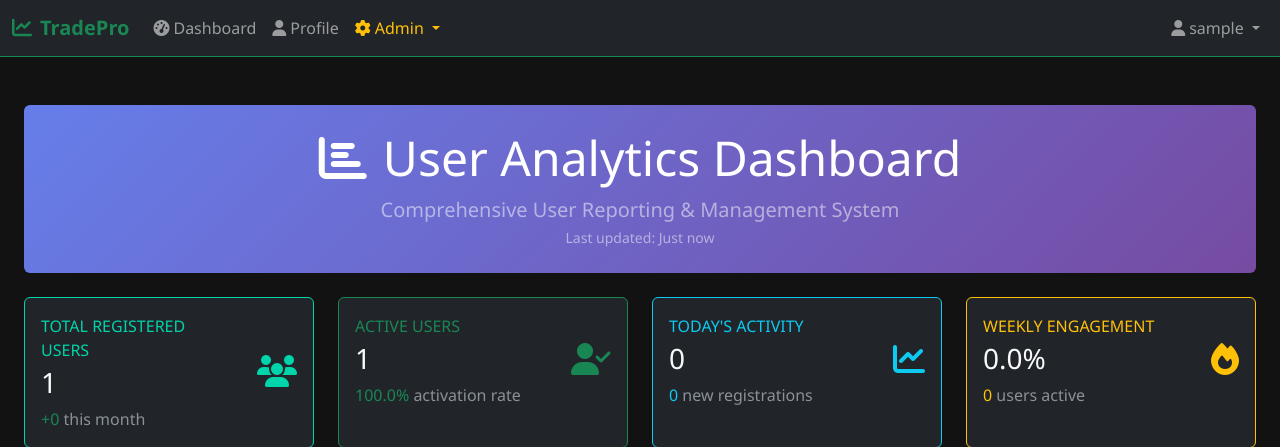
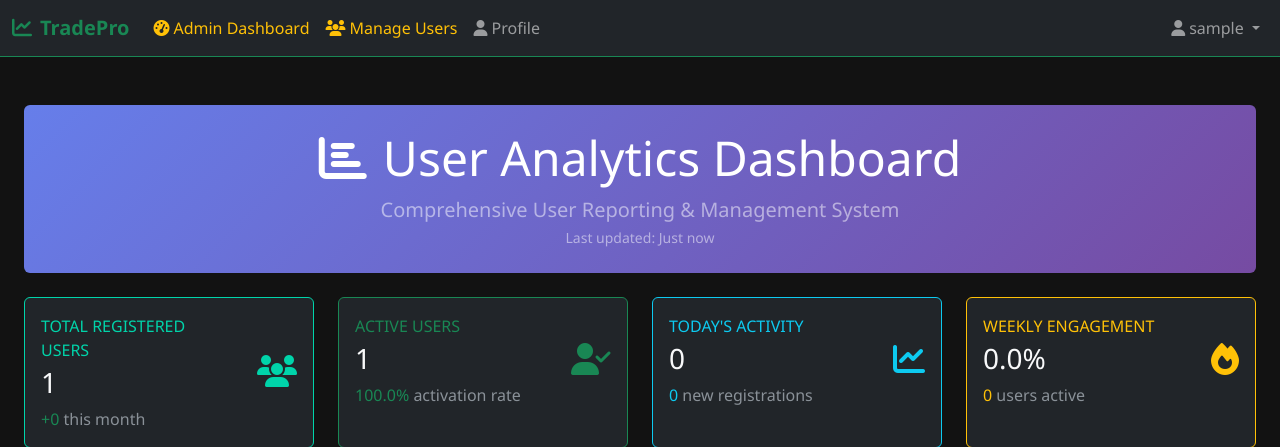
Before and after one commit to amanu477/trade-horizon, a Flask app: page /admin in a window 1280 px wide. Shown: the top 447 px of the page. Run offline with Flask 3, Linux system fonts and the light colour scheme; a user stored in the database is signed in; tables that the repository leaves empty hold one stand-in row (values such as "Sample post"); some libraries are stand-ins or nearby versions.

Commit message:
Improve admin experience by centralizing admin dashboard upon login
Redirects admin users to the dedicated admin dashboard and streamlines navigation.

Replit-Commit-Author: Agent
Replit-Commit-Session-Id: 5eed7744-6818-40cc-8891-cd9ea0f9cfc0
Replit-Commit-Screenshot-Url: https://storage.googleapis.com/screenshot-production-us-central1/fc00bf03-5057-4343-9f19-c7f19a483e52/72fe4a4c-00d0-492c-bc99-d7500a60ae96.jpg

```diff
--- a/routes.py
+++ b/routes.py
@@ -27,7 +27,10 @@ logging.basicConfig(level=logging.DEBUG)
 @app.route('/')
 def index():
     if current_user.is_authenticated:
-        return redirect(url_for('dashboard'))
+        if current_user.is_admin:
+            return redirect(url_for('admin_dashboard'))
+        else:
+            return redirect(url_for('dashboard'))
     return render_template('index.html')
 
 @app.route('/login', methods=['GET', 'POST'])
@@ -54,7 +57,12 @@ def login():
                 db.session.commit()
 
                 next_page = request.args.get('next')
-                return redirect(next_page) if next_page else redirect(url_for('dashboard'))
+                if next_page:
+                    return redirect(next_page)
+                elif user.is_admin:
+                    return redirect(url_for('admin_dashboard'))
+                else:
+                    return redirect(url_for('dashboard'))
             else:
                 flash('Invalid email or password', 'error')
         else:
@@ -986,14 +994,6 @@ def admin_dashboard():
                          admin_list=admin_list,
                          daily_registrations=daily_registrations)
 
-@app.route('/admin/test')
-@login_required
-def admin_test():
-    """Simple admin test route"""
-    if not current_user.is_admin:
-        return f"User: {current_user.username}, Admin: {current_user.is_admin}, Authenticated: {current_user.is_authenticated}"
-    return f"Admin access working! User: {current_user.username}"
-
 @app.route('/admin/users')
 @login_required
 @admin_required
--- a/templates/base.html
+++ b/templates/base.html
@@ -29,31 +29,29 @@
             <div class="collapse navbar-collapse" id="navbarNav">
                 {% if current_user.is_authenticated %}
                 <ul class="navbar-nav me-auto">
+                    {% if current_user.is_admin %}
+                    <li class="nav-item">
+                        <a class="nav-link text-warning" href="{{ url_for('admin_dashboard') }}">
+                            <i class="fas fa-tachometer-alt me-1"></i>Admin Dashboard
+                        </a>
+                    </li>
+                    <li class="nav-item">
+                        <a class="nav-link text-warning" href="{{ url_for('admin_users') }}">
+                            <i class="fas fa-users me-1"></i>Manage Users
+                        </a>
+                    </li>
+                    {% else %}
                     <li class="nav-item">
                         <a class="nav-link" href="{{ url_for('dashboard') }}">
                             <i class="fas fa-tachometer-alt me-1"></i>Dashboard
                         </a>
                     </li>
+                    {% endif %}
                     <li class="nav-item">
                         <a class="nav-link" href="{{ url_for('profile') }}">
                             <i class="fas fa-user me-1"></i>Profile
                         </a>
                     </li>
-                    {% if current_user.is_admin %}
-                    <li class="nav-item dropdown">
-                        <a class="nav-link dropdown-toggle text-warning" href="#" role="button" data-bs-toggle="dropdown">
-                            <i class="fas fa-cog me-1"></i>Admin
-                        </a>
-                        <ul class="dropdown-menu">
-                            <li><a class="dropdown-item" href="{{ url_for('admin_dashboard') }}">
-                                <i class="fas fa-tachometer-alt me-1"></i>Dashboard
-                            </a></li>
-                            <li><a class="dropdown-item" href="{{ url_for('admin_users') }}">
-                                <i class="fas fa-users me-1"></i>Manage Users
-                            </a></li>
-                        </ul>
-                    </li>
-                    {% endif %}
                 </ul>
 
                 <ul class="navbar-nav ms-auto">
```
Also changed, not shown: replit.md (+3 -0 lines).
